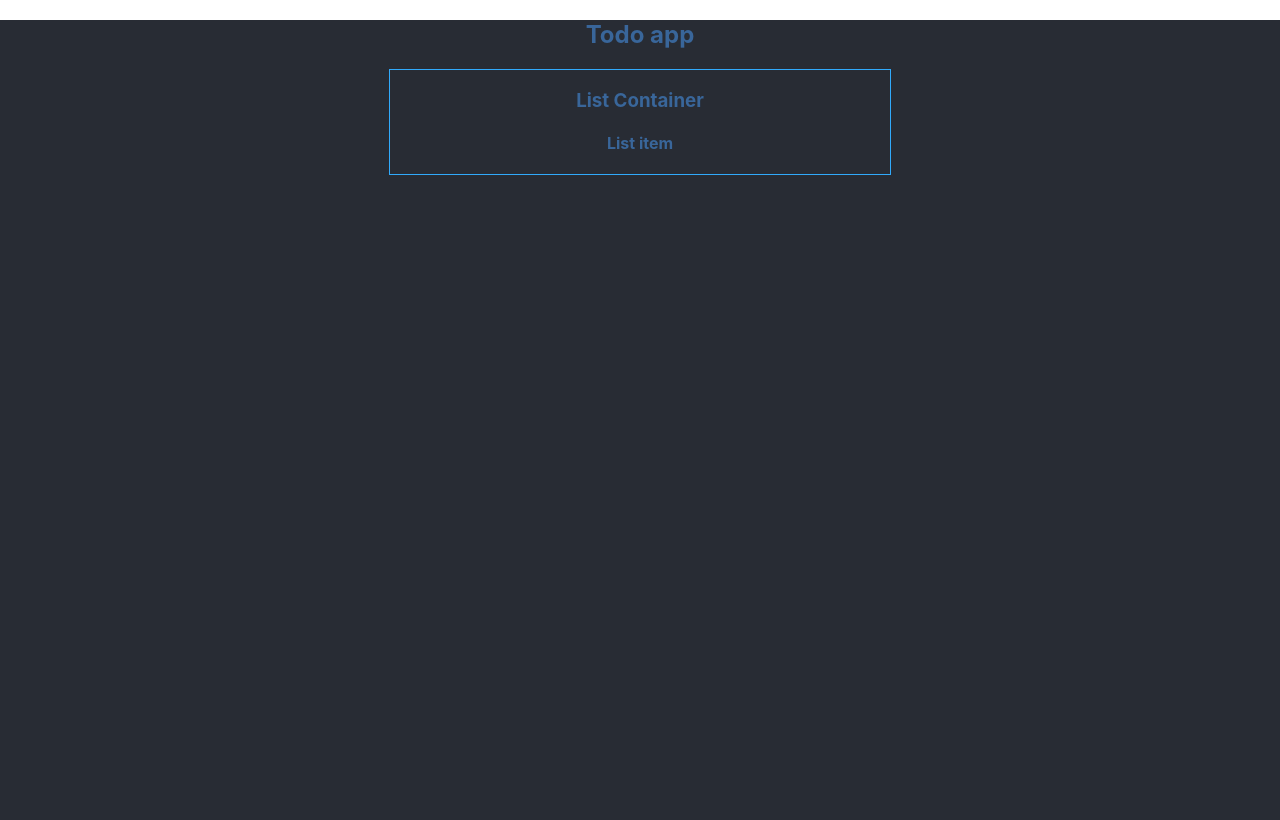
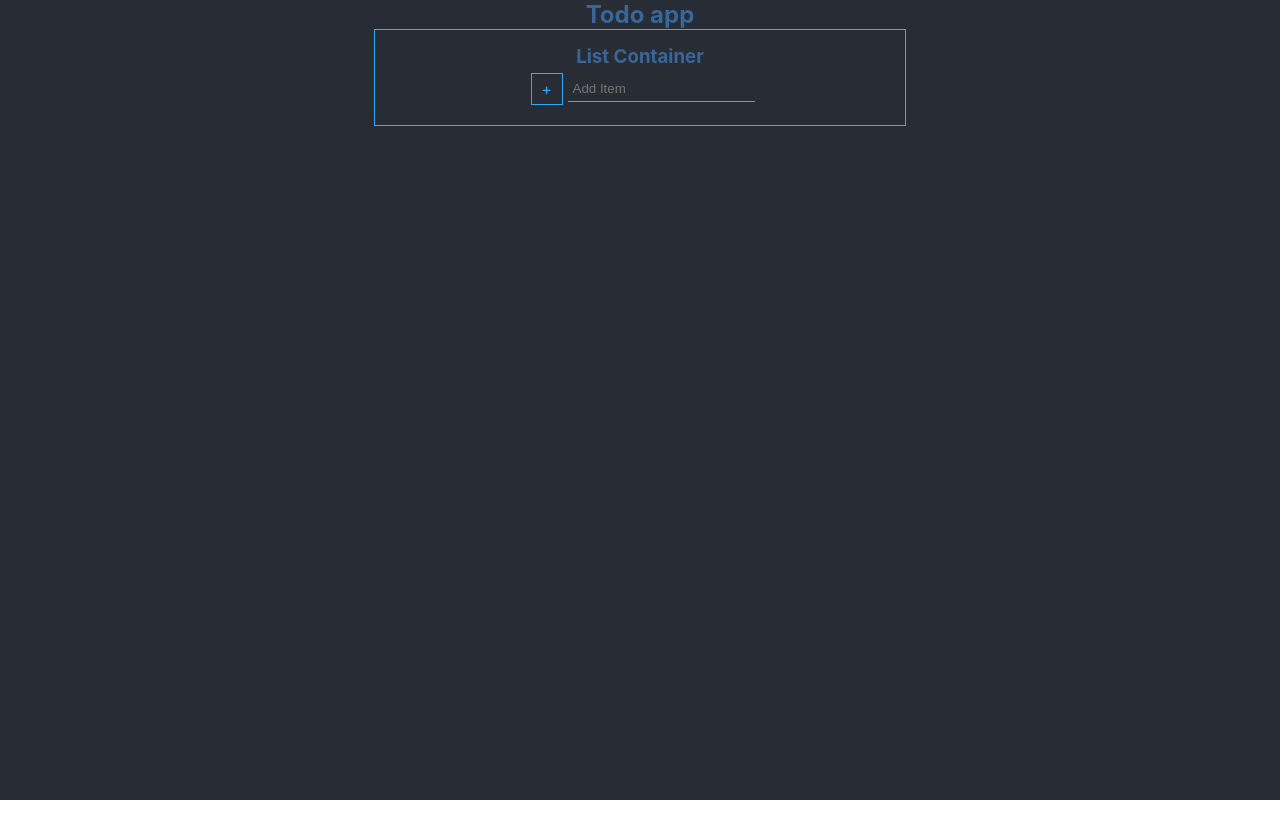
Before and after one commit to tothricsaj/todo-list__typescript, a React (Create React App) app: page / in a window 1280 px wide. Built offline with nearby package versions, Linux system fonts and the light colour scheme.

Commit message:
(feature) added adding feature

```diff
--- a/src/App.css
+++ b/src/App.css
@@ -10,3 +10,28 @@
   background-color: var(--dark-grey);
   color: var(--dark-blue)
 }
+
+.button {
+  min-width: 20px;
+  min-height: 20px;
+  display: flex;
+  justify-content: center;
+  align-items: center;
+  margin: 5px;
+  padding: 5px;
+  border: 1px solid var(--light-blue);
+  color: var(--light-blue);
+  cursor: pointer;
+}
+
+.input {
+  background-color: transparent;
+  border: unset;
+  border-bottom: 1px solid var(--light-blue);
+  padding: 5px;
+  color: var(--light-blue);
+}
+
+.input:focus-visible {
+  border: 1px solid var(--light-blue);
+}
--- a/src/components/ListContainer/ListContainer.css
+++ b/src/components/ListContainer/ListContainer.css
@@ -1,5 +1,13 @@
 .container {
   width: 500px;
   margin: auto;
+  padding: 15px;
   border: 1px solid var(--light-blue);
 }
+
+.add-item-wrapper {
+  width: 100%;
+  display: flex;
+  justify-content: center;
+  align-items: center;
+}
--- a/src/components/ListContainer/ListContainer.tsx
+++ b/src/components/ListContainer/ListContainer.tsx
@@ -4,13 +4,40 @@ import ListItem from '../ListItem/ListItem'
 
 import './ListContainer.css'
 
-const listContainer = (props: any) => {
+
+
+const ListContainer = (props: any) => {
+
+  const [todoList, setTodoList] = React.useState<(string | undefined)[]>([])
+  const [userInput, setUserInput] = React.useState('')
+
+  const addListItem = () => {
+    setTodoList([...todoList, userInput])
+    setUserInput('')
+  }
+
+  const changeHandler = (event: any) => {
+    setUserInput(event.target.value)
+  }
+
   return (
     <div className="container">
       <h3>List Container</h3>
-      <ListItem />
+      <ul>
+        {todoList.map((item, index) => <ListItem txt={item} key={index} />)}
+      </ul>
+      <div className="add-item-wrapper">
+        <div className="button" onClick={addListItem}>+</div>
+        <input
+          className="input"
+          onChange={changeHandler}
+          value={userInput}
+          type="text"
+          placeholder="Add Item"
+        />
+      </div>
     </div>
   )
 }
 
-export default listContainer
+export default ListContainer
--- a/src/components/ListItem/ListItem.css
+++ b/src/components/ListItem/ListItem.css
@@ -0,0 +1,3 @@
+.list-item {
+  margin: 10px 0;
+}
--- a/src/components/ListItem/ListItem.tsx
+++ b/src/components/ListItem/ListItem.tsx
@@ -1,10 +1,12 @@
 import React from 'react'
+
+import './ListItem.css'
 
 const listItem = (props: any) => {
   return (
-    <div>
-      <h4>List item</h4>
-    </div>
+    <li className="list-item">
+      <p>{props.txt}</p>
+    </li>
   )
 }
 
--- a/src/index.css
+++ b/src/index.css
@@ -11,3 +11,13 @@ code {
   font-family: source-code-pro, Menlo, Monaco, Consolas, 'Courier New',
     monospace;
 }
+
+h1, h2, h3, h4, h5, h6,
+p, a, ul {
+  margin: 0;
+  padding: 0;
+}
+
+ul {
+  list-style-type: none;
+}
```
